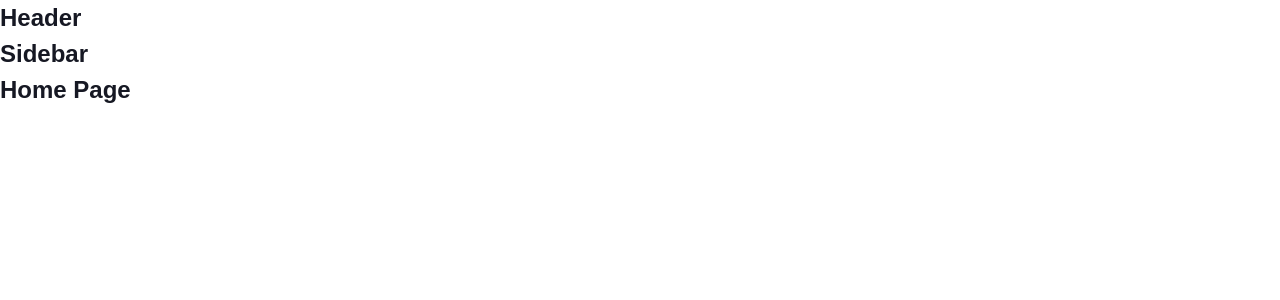
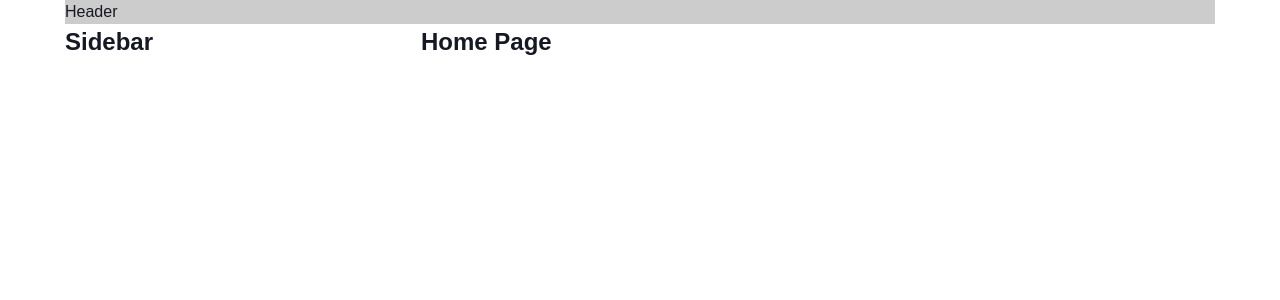
Before and after one commit to phanthang1994/tiktok-ui, a React (Create React App) app: page / in a window 1280 px wide. Shown: the top 300 px of the page. Built offline with nearby package versions, Linux system fonts and the light colour scheme.

Commit message:
header 1

```diff
--- a/package.json
+++ b/package.json
@@ -6,6 +6,7 @@
     "@testing-library/jest-dom": "^5.17.0",
     "@testing-library/react": "^13.4.0",
     "@testing-library/user-event": "^13.5.0",
+    "classnames": "^2.5.1",
     "customize-cra": "^1.0.0",
     "normalize.css": "^8.0.1",
     "react": "^18.3.1",
--- /dev/null
+++ b/src/componenents/Layout/DefaultLayout/DefaultLayout.module.scss
@@ -0,0 +1,11 @@
+.wrapper{
+    display: flex;
+    flex-direction: column;
+    align-items: center;
+}
+.container{
+    width: 1150px;
+    // min-height: 1000px;
+    // background-color: #ccc;
+    display: flex;
+}
--- /dev/null
+++ b/src/componenents/Layout/DefaultLayout/Sidebar/Sidebar.module.scss
@@ -0,0 +1,6 @@
+.wrapper{
+    width: 356px;
+}
+.content{
+    flex: 1;
+}
--- a/src/componenents/Layout/DefaultLayout/Sidebar/index.js
+++ b/src/componenents/Layout/DefaultLayout/Sidebar/index.js
@@ -1,7 +1,14 @@
+import classNames from 'classnames/bind';
+import styles from './Sidebar.module.scss';
+const cx = classNames.bind(styles);
 function Sidebar() {
-    return ( <h2>
+    return (
+        <aside className={cx('wrapper')}>
+           <h2>
         Sidebar
-    </h2> );
+    </h2>
+        </aside>
+  );
 }
 
 export default Sidebar;
--- a/src/componenents/Layout/DefaultLayout/index.js
+++ b/src/componenents/Layout/DefaultLayout/index.js
@@ -1,12 +1,15 @@
+import classNames from "classnames/bind";
 import Header from "../components/Header";
 import Siderbar from "./Sidebar";
+import styles from "./DefaultLayout.module.scss";
 function DefaultLayout({children}) {
+    const cx = classNames.bind(styles);
     return (
-        <div>
+        <div className={cx('wrapper')}>
             <Header />
-            <div id="container">
+            <div className={cx('container')}>
             <Siderbar />
-                <div className="content">
+                <div className={cx('content')}>
                     {children}
                 </div>
             </div>
--- /dev/null
+++ b/src/componenents/Layout/components/Header/Header.module.scss
@@ -0,0 +1,13 @@
+.wrapper {
+    width: 100%;
+    height: var(default-layout-header-height, 60px);
+    box-shadow: opx 1px 1px rgb(0 0 0 / 12%);
+   display: flex;
+   justify-content: center;
+}
+
+.inner {
+    height: 100%;
+    width: var(--default-layout-width, 1150px);
+    background-color:  #ccc;
+}
--- a/src/componenents/Layout/components/Header/index.js
+++ b/src/componenents/Layout/components/Header/index.js
@@ -1,7 +1,14 @@
+
+import classNames from 'classnames/bind';
+import styles from './Header.module.scss';
+const cx = classNames.bind(styles);
 function Header() {
-    return ( <h2>
-        Header
-    </h2> );
+
+    return (
+        <header className={cx('wrapper')}>
+            <div className={cx('inner')}>Header</div>
+        </header>
+     );
 }
 
 export default Header;
```
Also changed, not shown: 1 other file (tests, documents, lock files or other folders).
